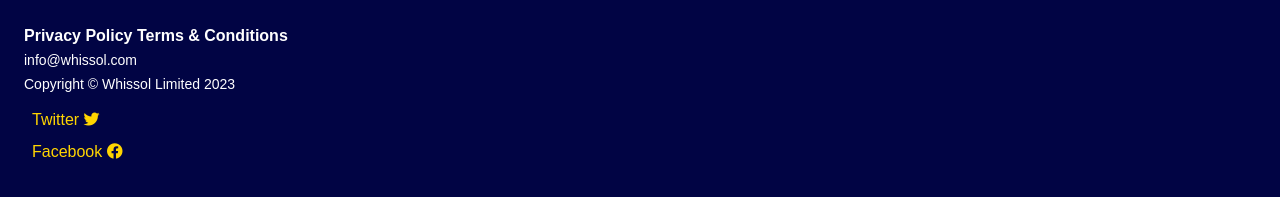
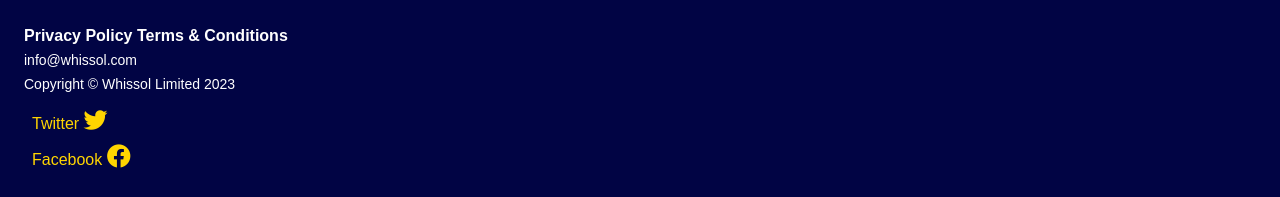
Before and after one commit to dbbill/dbbill.github.io, a Jekyll site: the page built from index.html, in a window 1280 px wide. Shown: the part 1029-1226 px from the top of the page. Built offline with Jekyll 4.4.1, drawn with Linux system fonts in a browser that asks for light colours; nearby versions of some CDN libraries; some web fonts are replaced.

Commit message:
Update main.scss

```diff
--- a/assets/css/main.scss
+++ b/assets/css/main.scss
@@ -277,12 +277,15 @@ ul.social-buttons li a {
     justify-content: center;
     height: 40px;
     margin: 0.25rem;
-    font-size: 32px;
     color: $secondary;
     -webkit-transition: all .3s;
     -moz-transition: all .3s;
     transition: all .3s;
     font-size: 1rem;
+
+    i {
+        font-size: 1.5rem;
+    }
 }
 
 ul.social-buttons li a:hover,
```
